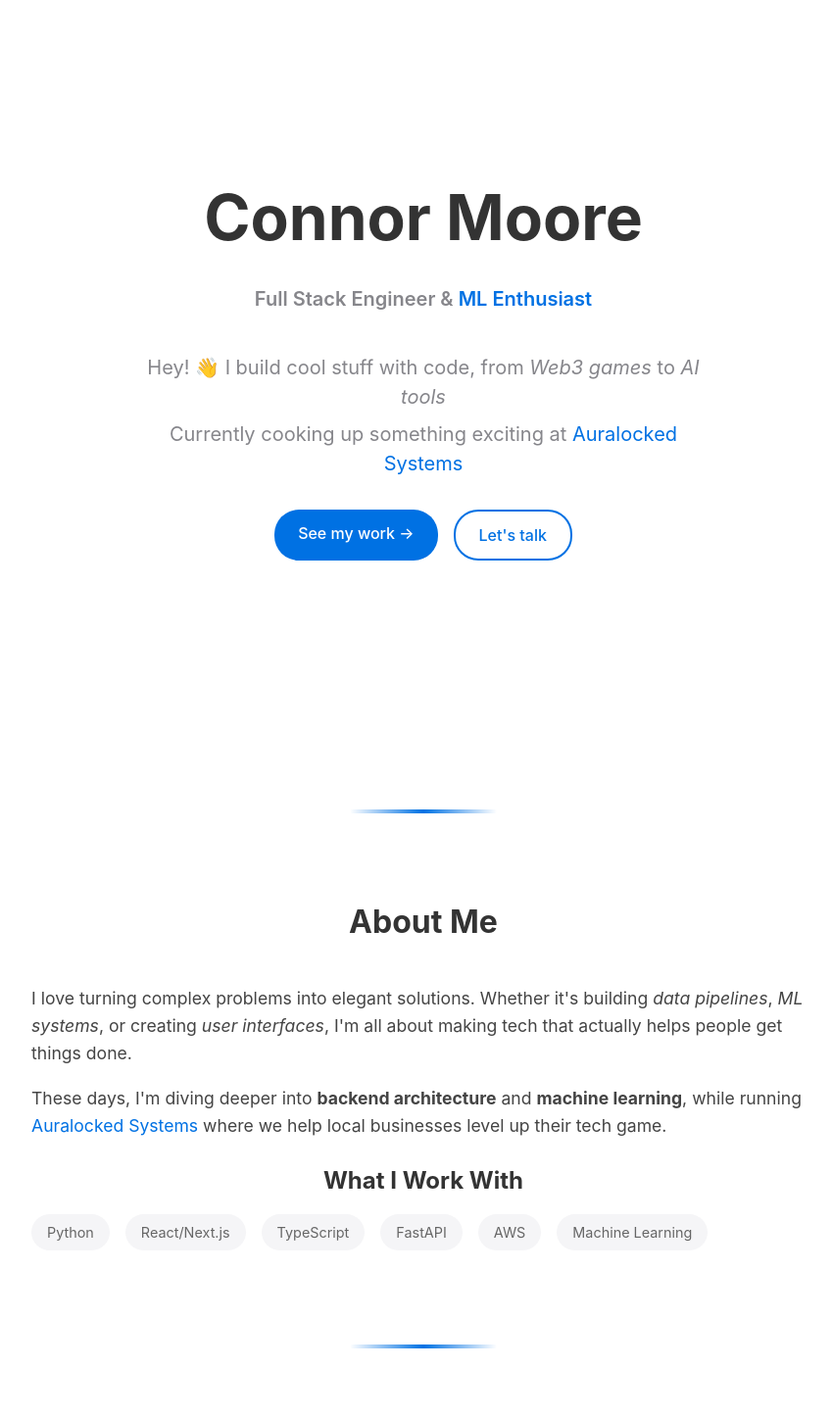
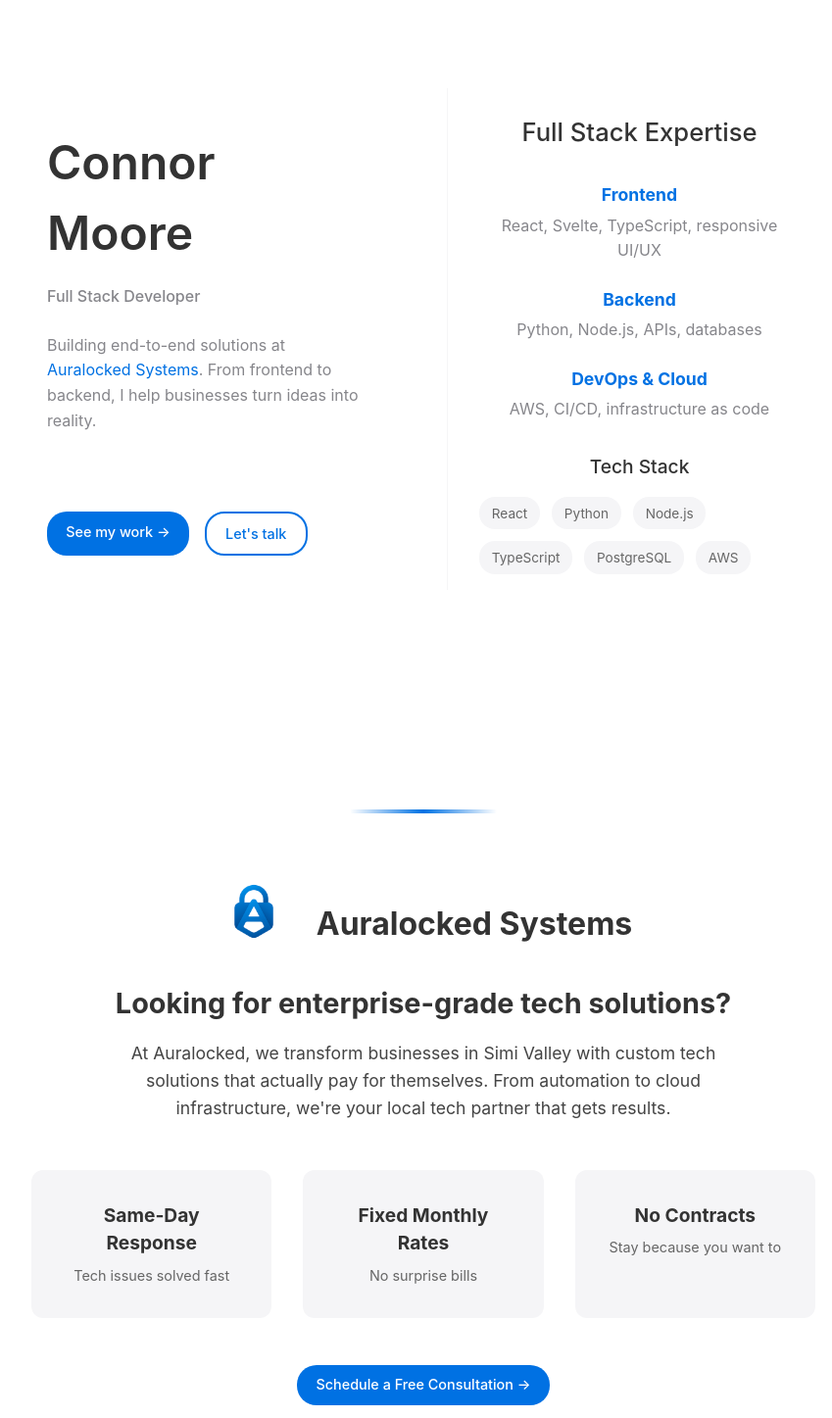
Before and after one commit to cmooredev/cmoorelabs-website, a Svelte app in the folder frontend/: page / in a window 1280 px wide. Shown: the part 100-1547 px from the top of the page at 98% size, without its empty margins (208-1057 px from the left). Built offline with nearby package versions, Linux system fonts and the light colour scheme.

Commit message:
update portfolio site

```diff
--- a/frontend/src/components/Home.svelte
+++ b/frontend/src/components/Home.svelte
@@ -14,59 +14,63 @@
 </script>
 
 <section id="home">
+  <div class="hero-container">
+    <div class="hero-left">
       <div class="hero-content">
         <h1 class="hero-title">Connor Moore</h1>
-    <p class="role">
-      Full Stack Engineer & <span class="highlight">ML Enthusiast</span>
+        <p class="role">Full Stack Developer</p>
+        <div class="intro">
+          <p>
+            Building end-to-end solutions at <span class="highlight"
+              >Auralocked Systems</span
+            >. From frontend to backend, I help businesses turn ideas into
+            reality.
           </p>
         </div>
-  <div class="intro">
-    <p>
-      Hey! 👋 I build cool stuff with code, from <em>Web3 games</em> to
-      <em>AI tools</em>
-    </p>
-    <p>
-      Currently cooking up something exciting at <span class="highlight"
-        >Auralocked Systems</span
+      </div>
+      <div class="cta-buttons">
+        <a
+          href="#auralocked"
+          class="cta-button primary"
+          on:click={scrollToSection}>See my work →</a
         >
-    </p>
-    <div class="cta-buttons">
-      <a href="#about" class="cta-button primary" on:click={scrollToSection}
-        >See my work →</a
-      >
-      <a href="#contact" class="cta-button secondary" on:click={scrollToSection}
-        >Let's talk</a
+        <a
+          href="#contact"
+          class="cta-button secondary"
+          on:click={scrollToSection}>Let's talk</a
         >
       </div>
     </div>
-</section>
 
-<section id="about">
-  <h2>About Me</h2>
+    <div class="hero-right">
       <div class="about-content">
-    <p>
-      I love turning complex problems into elegant solutions. Whether it's
-      building <em>data pipelines</em>, <em>ML systems</em>, or creating
-      <em>user interfaces</em>, I'm all about making tech that actually helps
-      people get things done.
-    </p>
-    <p>
-      These days, I'm diving deeper into <strong>backend architecture</strong>
-      and
-      <strong>machine learning</strong>, while running
-      <span class="highlight">Auralocked Systems</span> where we help local businesses
-      level up their tech game.
-    </p>
+        <h3>Full Stack Expertise</h3>
+        <div class="specialties">
+          <div class="specialty">
+            <strong>Frontend</strong>
+            <p>React, Svelte, TypeScript, responsive UI/UX</p>
+          </div>
+          <div class="specialty">
+            <strong>Backend</strong>
+            <p>Python, Node.js, APIs, databases</p>
+          </div>
+          <div class="specialty">
+            <strong>DevOps & Cloud</strong>
+            <p>AWS, CI/CD, infrastructure as code</p>
+          </div>
+        </div>
         <div class="skills">
-      <h3>What I Work With</h3>
+          <h4>Tech Stack</h4>
           <ul>
+            <li>React</li>
             <li>Python</li>
-        <li>React/Next.js</li>
+            <li>Node.js</li>
             <li>TypeScript</li>
-        <li>FastAPI</li>
+            <li>PostgreSQL</li>
             <li>AWS</li>
-        <li>Machine Learning</li>
           </ul>
+        </div>
+      </div>
     </div>
   </div>
 </section>
@@ -176,91 +180,100 @@
 <style>
   #home {
     text-align: center;
-    padding: 0;
-    height: calc(100vh - 2rem);
+    padding: 0 1rem;
+    min-height: calc(100vh - 2rem);
     display: flex;
     flex-direction: column;
     justify-content: center;
-    margin: 0;
   }
 
   #home p {
-    font-size: 1.25rem;
+    font-size: 1rem;
     color: #86868b;
+    line-height: 1.6;
+  }
+
+  .hero-container {
+    display: grid;
+    grid-template-columns: 1fr 1fr;
+    gap: 3rem;
+    max-width: 1000px;
+    margin: 0 auto;
+    align-items: start;
+  }
+
+  .hero-left {
+    text-align: left;
+    display: flex;
+    flex-direction: column;
+    justify-content: center;
+    padding-right: 2rem;
+  }
+
+  .hero-right {
+    padding-left: 2rem;
+    border-left: 1px solid #f5f5f7;
   }
 
   .hero-content {
-    margin-top: 0px;
-    top: 0;
+    margin-bottom: 2rem;
   }
 
   .hero-title {
-    font-size: 4rem;
+    font-size: 3rem;
     margin-bottom: 0.5rem;
     color: #333;
+    font-weight: 600;
   }
 
   .role {
-    font-size: 2rem;
-    font-weight: 600;
+    font-size: 1.4rem;
+    font-weight: 500;
     color: #0071e3;
-    margin-bottom: 2rem;
+    margin-bottom: 1.5rem;
   }
 
   .intro p {
-    max-width: 600px;
-    margin: 0.5rem auto;
-    color: #86868b;
+    font-size: 1.1rem;
+    line-height: 1.6;
+    color: #444;
   }
 
-  #about,
-  #auralocked,
-  #community {
-    position: relative;
-    margin: 6rem 0;
-    text-align: left;
-    padding-top: 4rem;
+  .about-content h3 {
+    font-size: 1.6rem;
+    color: #333;
+    margin-bottom: 2rem;
+    font-weight: 500;
   }
 
-  #about::before,
-  #auralocked::before,
-  #community::before {
-    content: "";
-    position: absolute;
-    top: 0;
-    left: 50%;
-    transform: translateX(-50%);
-    width: 150px;
-    height: 4px;
-    background: linear-gradient(90deg, transparent, #0071e3, transparent);
-    border-radius: 2px;
+  .about-content h4 {
+    font-size: 1.2rem;
+    color: #333;
+    margin: 2rem 0 1rem;
+    font-weight: 500;
   }
 
-  h2 {
-    font-size: 2rem;
-    margin-bottom: 2.5rem;
-    color: #333;
-    text-align: center;
+  .specialties {
+    display: flex;
+    flex-direction: column;
+    gap: 1.5rem;
   }
 
-  h3 {
-    font-size: 1.5rem;
-    margin: 1.5rem 0 1rem;
-    color: #333;
+  .specialty {
+    display: flex;
+    flex-direction: column;
+    gap: 0.3rem;
   }
 
-  .about-content,
-  .auralocked-content {
-    max-width: 800px;
-    margin: 0 auto;
+  .specialty strong {
+    font-size: 1.1rem;
+    color: #0071e3;
   }
 
-  .about-content p,
-  .auralocked-content p {
-    margin-bottom: 1rem;
-    line-height: 1.6;
-    color: #444;
-    font-size: 1.1rem;
+  .specialty p {
+    font-size: 0.95rem;
+    color: #666;
+    margin: 0;
   }
 
   .skills ul {
@@ -268,60 +281,29 @@
     padding: 0;
     display: flex;
     flex-wrap: wrap;
-    gap: 1rem;
+    gap: 0.75rem;
   }
 
   .skills li {
     background: #f5f5f7;
-    padding: 0.5rem 1rem;
-    border-radius: 20px;
-    font-size: 0.9rem;
+    padding: 0.4rem 0.8rem;
+    border-radius: 16px;
+    font-size: 0.85rem;
     color: #666;
-  }
-
-  .features {
-    display: grid;
-    grid-template-columns: repeat(3, 1fr);
-    gap: 2rem;
-    margin: 2rem 0;
-  }
-
-  .feature {
-    background: #f5f5f7;
-    padding: 2rem;
-    border-radius: 12px;
-    text-align: center;
-    transition: transform 0.2s ease;
-  }
-
-  .feature:hover {
-    transform: translateY(-5px);
-  }
-
-  .feature h4 {
-    margin: 0 0 0.5rem 0;
-    color: #333;
-    font-size: 1.2rem;
-  }
-
-  .feature p {
-    margin: 0;
-    color: #666;
-    font-size: 0.9rem;
   }
 
   .cta-buttons {
     display: flex;
     gap: 1rem;
-    margin-top: 2rem;
-    justify-content: center;
+    margin: 2rem 0;
   }
 
   .cta-button {
     display: inline-block;
-    padding: 0.75rem 1.5rem;
-    border-radius: 25px;
+    padding: 0.6rem 1.2rem;
+    border-radius: 20px;
     font-weight: 500;
+    font-size: 0.9rem;
     transition: all 0.2s ease;
     text-decoration: none;
   }
@@ -389,43 +371,37 @@
   }
 
   @media (max-width: 768px) {
+    .hero-left {
+      text-align: center;
+      padding-right: 0;
+    }
+
+    .hero-right {
+      padding-left: 0;
+      border-left: none;
+      border-top: 1px solid #f5f5f7;
+      padding-top: 2rem;
+      text-align: center;
+    }
+
     .hero-title {
       font-size: 2.5rem;
     }
 
     .role {
-      font-size: 1.25rem;
+      font-size: 1.2rem;
     }
 
     .intro p {
-      font-size: 0.9rem;
+      font-size: 1rem;
     }
 
-    #home {
-      max-height: -webkit-fill-available;
+    .specialty {
+      align-items: center;
     }
 
-    .features {
-      grid-template-columns: 1fr;
-      gap: 1rem;
-    }
-
-    .cta-buttons {
-      flex-direction: column;
-    }
-
-    .value-prop h3 {
-      font-size: 1.5rem;
-    }
-
-    .auralocked-header {
-      flex-direction: column;
-      gap: 1rem;
-    }
-
-    .auralocked-logo {
-      width: 100px;
-      height: 100px;
+    .skills ul {
+      justify-content: center;
     }
   }
 
@@ -495,10 +471,6 @@
     }
   }
 
-  .skills h3 {
-    text-align: center;
-  }
-
   .highlight {
     color: #0071e3;
   }
@@ -510,4 +482,132 @@
   strong {
     font-weight: 700;
   }
+
+  #auralocked {
+    position: relative;
+    margin: 6rem 0;
+    text-align: left;
+    padding-top: 4rem;
+  }
+
+  #auralocked::before {
+    content: "";
+    position: absolute;
+    top: 0;
+    left: 50%;
+    transform: translateX(-50%);
+    width: 150px;
+    height: 4px;
+    background: linear-gradient(90deg, transparent, #0071e3, transparent);
+    border-radius: 2px;
+  }
+
+  .auralocked-header {
+    display: flex;
+    align-items: center;
+    justify-content: center;
+    gap: 1.5rem;
+    margin-bottom: 2rem;
+    text-align: center;
+    width: 100%;
+  }
+
+  .auralocked-header h2 {
+    margin-bottom: 0;
+    font-size: 2rem;
+    color: #333;
+  }
+
+  .auralocked-logo {
+    width: 80px;
+    height: 80px;
+    object-fit: contain;
+  }
+
+  .auralocked-content {
+    max-width: 800px;
+    margin: 0 auto;
+  }
+
+  .value-prop {
+    margin-bottom: 3rem;
+  }
+
+  .value-prop h3 {
+    text-align: center;
+    font-size: 1.8rem;
+    margin-bottom: 1rem;
+    color: #333;
+  }
+
+  .value-prop p {
+    text-align: center;
+    font-size: 1.1rem;
+    color: #444;
+    line-height: 1.6;
+    max-width: 600px;
+    margin: 0 auto;
+  }
+
+  .features {
+    display: grid;
+    grid-template-columns: repeat(3, 1fr);
+    gap: 2rem;
+    margin: 2rem 0;
+  }
+
+  .feature {
+    background: #f5f5f7;
+    padding: 2rem;
+    border-radius: 12px;
+    text-align: center;
+    transition: transform 0.2s ease;
+  }
+
+  .feature:hover {
+    transform: translateY(-5px);
+  }
+
+  .feature h4 {
+    margin: 0 0 0.5rem 0;
+    color: #333;
+    font-size: 1.2rem;
+  }
+
+  .feature p {
+    margin: 0;
+    color: #666;
+    font-size: 0.9rem;
+  }
+
+  .cta-container {
+    text-align: center;
+    margin-top: 3rem;
+  }
+
+  .cta-subtext {
+    margin-top: 1rem;
+    color: #666;
+    font-size: 0.9rem;
+  }
+
+  @media (max-width: 768px) {
+    .features {
+      grid-template-columns: 1fr;
+      gap: 1rem;
+    }
+
+    .auralocked-header {
+      flex-direction: column;
+      gap: 1rem;
+    }
+
+    .value-prop h3 {
+      font-size: 1.5rem;
+    }
+
+    .value-prop p {
+      font-size: 1rem;
+    }
+  }
 </style>
--- a/frontend/src/components/Nav.svelte
+++ b/frontend/src/components/Nav.svelte
@@ -21,8 +21,6 @@
   <div class="logo">cmoorelabs</div>
   <div class="nav-links">
     <a href="#home" on:click={scrollToSection}>Home</a>
-    <a href="#about" on:click={scrollToSection}>About</a>
-    <a href="#experience" on:click={scrollToSection}>Experience</a>
     <a href="#auralocked" on:click={scrollToSection}>Auralocked</a>
     <a href="#contact" on:click={scrollToSection}>Contact</a>
   </div>
```
Lines whose indentation alone changed are shown as unchanged.
